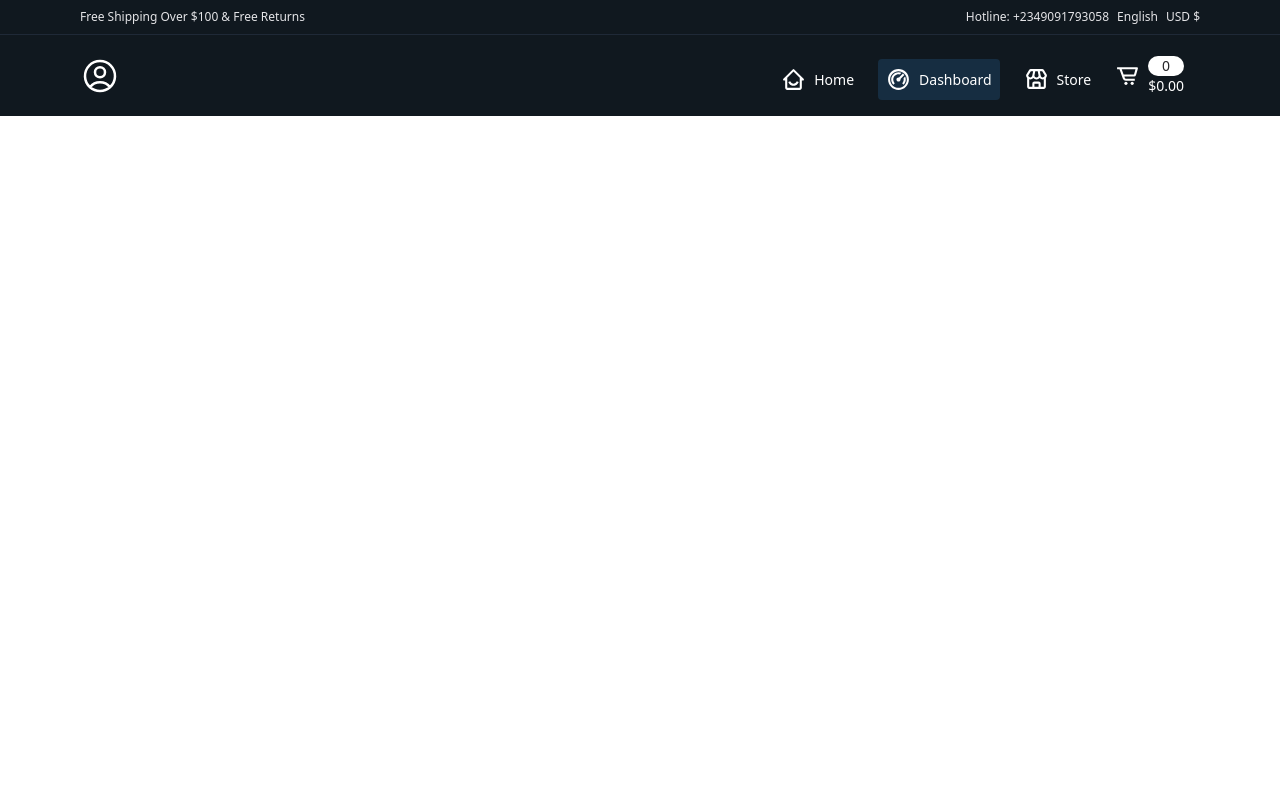
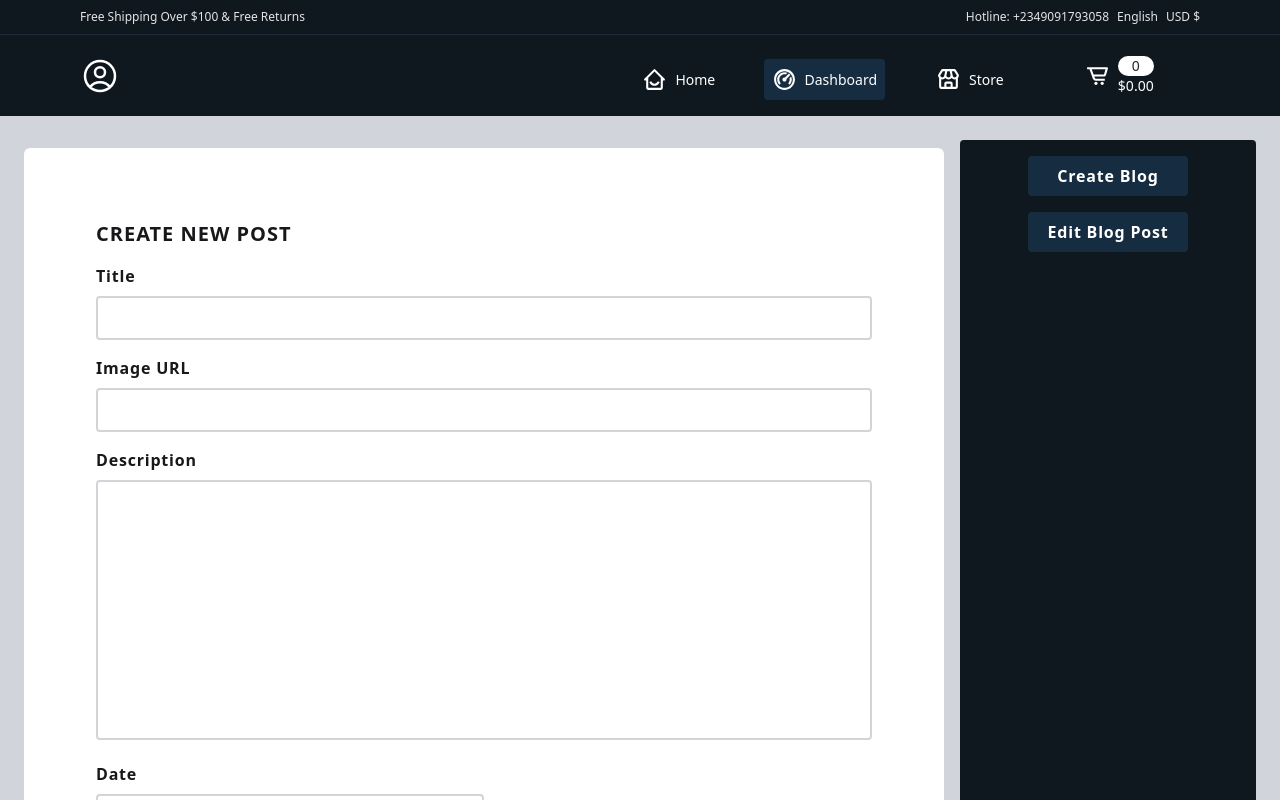
Before and after one commit to vintage-creator/Ecom-temp, a React (Create React App) app: page /AdminDashboard in a window 1280 px wide. Shown: the top 800 px of the page. Built offline with nearby package versions, Linux system fonts and the light colour scheme.

Commit message:
Admin  dashboard

```diff
--- a/src/components/AddBlogPostTab.jsx
+++ b/src/components/AddBlogPostTab.jsx
@@ -47,10 +47,10 @@ function AddBlogPostTab() {
   };
   return (
     <div className=" bg-white rounded-md drop-shadow-xl p-2">
-      <div className="  w-[60vw] p-16  relative ">
+      <div className="  w-full  p-16  relative ">
         {""}
 
-        <h2 className="text-zinc-900 font-bold text-xl">Add Blog Post</h2>
+        <h2 className="text-zinc-900 font-bold text-xl tracking-wider font-semibold">CREATE NEW POST</h2>
 
         {/* <div
           className=" rounded-full absolute right-4 top-4 cursor-pointer"
@@ -61,7 +61,7 @@ function AddBlogPostTab() {
 
         <div className="mt-4">
           <label
-            className="tracking-wider text-zinc-700"
+            className="tracking-wider text-zinc-900"
             style={{ fontWeight: "bold" }}
           >
             Title
@@ -77,7 +77,7 @@ function AddBlogPostTab() {
 
         <div className="mt-4">
           <label
-            className="tracking-wider text-zinc-700"
+            className="tracking-wider text-zinc-900"
             style={{ fontWeight: "bold" }}
           >
             Image URL
@@ -93,7 +93,7 @@ function AddBlogPostTab() {
 
         <div className="mt-4">
           <label
-            className="tracking-wider text-zinc-700"
+            className="tracking-wider text-zinc-900"
             style={{ fontWeight: "bold" }}
           >
             Description
@@ -111,7 +111,7 @@ function AddBlogPostTab() {
         <div className="mt-4">
           <div>
             <label
-              className="tracking-wider text-zinc-700"
+              className="tracking-wider text-zinc-900"
               style={{ fontWeight: "bold" }}
             >
               Date
--- a/src/components/EditBlogForm.jsx
+++ b/src/components/EditBlogForm.jsx
@@ -63,17 +63,19 @@ function EditBlogForm() {
       });
       setRunme(prev => !prev)
       setSpinner2(false);
+      setOpenAndClose2("hidden")
     }, 3000);
+
   };
 
   return (
-    <div className="bg-[#f6f5ec] rounded-md drop-shadow-xl p-2">
-      <div className="  w-[60vw] p-16 h-[60vh] relative overflow-y-scroll">
+    <div className="bg-[#f6f5ec]  drop-shadow-xl p-2">
+      <div className=" w-[80vw] p-8 relative overflow-y-scroll md:w-[60vw] md:p-16 h-[80vh] ">
         {""}
 
         <h2 className="text-zinc-900 font-bold text-xl">Edit Blog Post</h2>
 
-        <div className="absolute right-4 top-4"
+        <div className="fixed right-12 top-8"
          onClick={() => setOpenAndClose2("hidden")}
         >
            <FiMinimize2 size={24} className="text-[#10181f]"/>
@@ -81,7 +83,7 @@ function EditBlogForm() {
 
         <div className="mt-4">
           <label
-            className="tracking-wider text-zinc-700"
+            className="tracking-wider text-zinc-900"
             style={{ fontWeight: "bold" }}
           >
             Title
@@ -97,7 +99,7 @@ function EditBlogForm() {
 
         <div className="mt-4">
           <label
-            className="tracking-wider text-zinc-700"
+            className="tracking-wider text-zinc-900"
             style={{ fontWeight: "bold" }}
           >
             Image URL
@@ -113,7 +115,7 @@ function EditBlogForm() {
 
         <div className="mt-4">
           <label
-            className="tracking-wider text-zinc-700"
+            className="tracking-wider text-zinc-900"
             style={{ fontWeight: "bold" }}
           >
             Description
@@ -131,7 +133,7 @@ function EditBlogForm() {
         <div className="mt-4">
           <div>
             <label
-              className="tracking-wider text-zinc-700"
+              className="tracking-wider text-zinc-900"
               style={{ fontWeight: "bold" }}
             >
               Date
--- a/src/components/Header.jsx
+++ b/src/components/Header.jsx
@@ -64,7 +64,8 @@ const Header = () => {
 </div>
 }
 
-          <CgMenuLeft
+<div >
+<CgMenuLeft
             size={23}
             className={`${visible1} lg:hidden text-white`}
             onClick={toggleMenu}
@@ -74,17 +75,18 @@ const Header = () => {
             className={`${visible2} lg:hidden text-white`}
             onClick={toggleMenu}
           />
+</div>
         </div>
         {/* ${visible} */}
-        <nav
+        <div
           className={`${
             visible === "hidden"
               ? ` h-0 overflow-hidden`
-              : `h-22 overflow-hidden`
-          } lg:block  text-white text-sm mt-6 lg:mt-0 lg:ml-16 lg:h-[unset]  duration-500`}
+              : `h-22  overflow-hidden`
+          }   text-white text-sm mt-6 lg:mt-0 lg:ml-16 lg:h-[unset] duration-500 `}
         >
-          <ul className="flex flex-wrap items-center justify-between
-         ">
+   <nav>
+   <ul className="gap-y-4 grid grid-cols-1 sm:grid-cols-2 md:grid-cols-4 md:place-items-center ">
             <li className=" md:inline mr-6 mt-2 lg:mt-0 ">
               <Link to="/">
 
@@ -136,7 +138,8 @@ const Header = () => {
               </div>
             </li>
           </ul>
-        </nav>
+   </nav>
+        </div>
       </div>
       <div></div>
     </div>
--- a/src/components/PostComponent.jsx
+++ b/src/components/PostComponent.jsx
@@ -38,7 +38,7 @@ function PostComponent() {
   return (
     <>
 {
-loadData.length === 0 ? <p className="font-semibold tracking-wider text-2xl">No Blog Post Yet Go To Dashboard to Add Post</p>:
+loadData.length === 0 ? <p className="font-semibold text-zinc-900 tracking-wider text-center text-2xl">No blog post yet, go to the Dashboard and create your first blog post</p>:
 (
 
 <>
--- a/src/components/SideMenu.jsx
+++ b/src/components/SideMenu.jsx
@@ -5,16 +5,28 @@ const SideMenu = () => {
 
 
   const {
-    setComponentName,componentName
+    setComponentName
   } = useContext(myGlobalContext);
 
-  const [openSideMenu, setOpenSideMenu, ] = useState(false);
+  // const [openSideMenu, setOpenSideMenu, ] = useState(false);
+  const [editBlogFunction, setEditBlogFunction, ] = useState(true);
   const [createBlogFunction, setCreateBlogFunction, ] = useState(true);
-  const [editBlogFunction, setEditBlogFunction, ] = useState(true);
 
-  const toggleSideMenuHandle = () => {
-    setOpenSideMenu((prev) => !prev);
-  };
+
+  // const toggleSideMenuHandle = () => {
+  //   setOpenSideMenu((prev) => !prev);
+  // };
+
+
+  const editBlog=useCallback(
+    ()=>{
+      setComponentName("editPost")
+    },[setComponentName]
+  )
+  useEffect(()=>{
+    editBlog()
+  },[editBlogFunction, editBlog])
+
 
   const createBlog=useCallback(
     ()=>{
@@ -25,33 +37,19 @@ const SideMenu = () => {
     createBlog()
   },[createBlogFunction, createBlog])
 
-  const editBlog=useCallback(
-    ()=>{
-      setComponentName("editPost")
-    },[setComponentName]
-  )
-  useEffect(()=>{
-    editBlog()
-  },[editBlogFunction, editBlog])
 
   return (
-    <div      className={`${
-      openSideMenu === false ? "w-0" : "w-[100%]"
-    }  bg-[#10181f] flex  justify-center items-center my-12 rounded overflow-hidden md:h-screen duration-500`}>
-      <button
-        className="fixed lg:hidden z-[999] top-32 right-10 bg-[#10181f] w-10 h-10 rounded-full drop-shadow-lg flex justify-center items-center text-white text-4x hover:bg-[#112e48] duration-300"
-        onClick={toggleSideMenuHandle}
-      >
-        <FiMinimize2 size={24} className="text-[#fff]" />
-      </button>
-      <div className="my-2 mx-4 lg:mt-8 lg:mx-8 ">
-        <div className="bg-[#1b3a559f] text-center  py-2 rounded w-40 mb-4 cursor-pointer"
+    <div      className="w-[100%]
+      flex  justify-center">
+
+      <div >
+        <div className=" bg-[#1b3a559f] text-center  py-2 rounded w-40 mb-4 cursor-pointer"
         onClick={()=>{
           setCreateBlogFunction(prev => !prev)
 
         }}
         >
-          <p className="text-white font-semibold tracking-wider">Create Blog Post</p>
+          <p className="text-white font-semibold tracking-wider">Create Blog</p>
         </div>
         <div className="bg-[#1b3a559f] text-center  py-2 rounded w-40 cursor-pointer"
                 onClick={()=>{
--- a/src/screens/AdminDashboard.jsx
+++ b/src/screens/AdminDashboard.jsx
@@ -1,4 +1,4 @@
-import React, { useCallback, useContext, useEffect } from "react";
+import React, {  useContext, useEffect } from "react";
 import SideMenu from "../components/SideMenu";
 import myGlobalContext from "../context";
 import AddBlogPostTab from "../components/AddBlogPostTab";
@@ -18,31 +18,23 @@ function AdminDashboard() {
     pageName();
   });
   return (
-    <div className="md:flex">
-      <div className="w-[100vw] md:w-[30vw] overflow-hidden">
-      <SideMenu />
+    <div className="bg-gray-300 grid  md:grid-cols-4 md:gap-x-4 p-6 ">
+      <div className="mt-2  rounded overflow-y-scroll md:h-screen bg-gray-300 md:col-span-3 ">
+      {componentName === "addPost" && <AddBlogPostTab />}
+        {componentName === "editPost" && <AllArticles />}
+
+        {componentName === "editPost" && (
+          <EditPostModal>
+            <EditBlogForm />
+          </EditPostModal>
+        )}
+
       </div>
-      {componentName === "addPost" && (
-        <div className="w-[65%] p-8 flex justify-center items-center">
-          <AddBlogPostTab />
-        </div>
-      )}
+      <div className="grid order-first py-2 md:py-4 md:grid md:order-[unset] bg-[#10181f] rounded overflow-hidden md:h-screen">
+        <SideMenu />
+      </div>
+    </div>
 
-{componentName === "editPost" &&
-<div className="w-full md:w-[65%] flex justify-center items-center">
-<AllArticles/>
-</div>
-}
-
-
-      {componentName === "editPost" && (
-        <div className="p-8">
-          <EditPostModal>
-        <EditBlogForm />
-      </EditPostModal>
-        </div>
-      )}
-    </div>
   );
 }
 
```
Also changed, not shown: src/components/AllArticles.jsx (+16 -21 lines).
